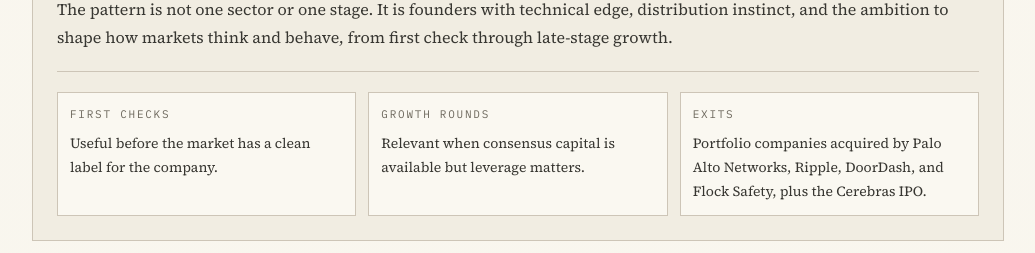
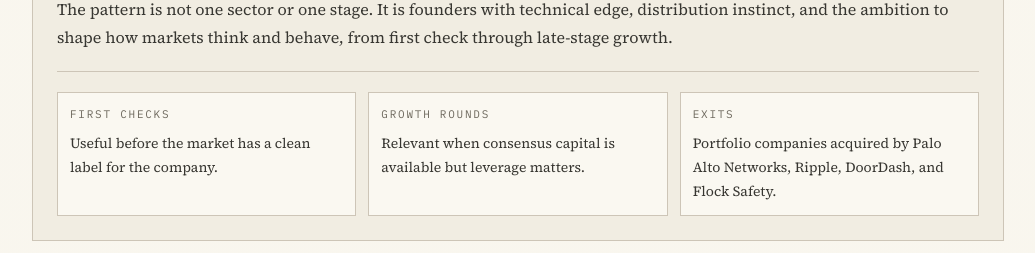
Before and after one commit to geoffreywoo/anti-fund, a Next.js app: page / in a window 1280 px wide. Shown: the part 5040-5293 px from the top of the page, without its empty margins (212-1247 px from the left). Built offline with nearby package versions, Linux system fonts and the light colour scheme.

Commit message:
Remove Cerebras from portfolio

```diff
--- a/components/Portfolio.tsx
+++ b/components/Portfolio.tsx
@@ -61,13 +61,6 @@ const softwareCompanies: Company[] = [
     url: "https://www.spacex.com/",
     description: "Making humans interplanetary through space technology.",
     stage: "Growth",
-    partnered: "2026",
-  },
-  {
-    name: "Cerebras",
-    url: "https://www.cerebras.ai/",
-    description: "Wafer-scale AI infrastructure and processors.",
-    stage: "IPO",
     partnered: "2026",
   },
   {
@@ -338,7 +331,7 @@ const portfolioGroupSpecs = [
   },
   {
     title: "Exits",
-    names: ["Chronosphere", "Rail", "Aerodome", "Metis", "Cerebras"],
+    names: ["Chronosphere", "Rail", "Aerodome", "Metis"],
   },
 ] as const;
 
@@ -354,7 +347,7 @@ const proofPoints = [
   {
     title: "Exits",
     description:
-      "Portfolio companies acquired by Palo Alto Networks, Ripple, DoorDash, and Flock Safety, plus the Cerebras IPO.",
+      "Portfolio companies acquired by Palo Alto Networks, Ripple, DoorDash, and Flock Safety.",
   },
 ];
 
```
Also changed, not shown: 1 other file (tests, documents, lock files or other folders).
